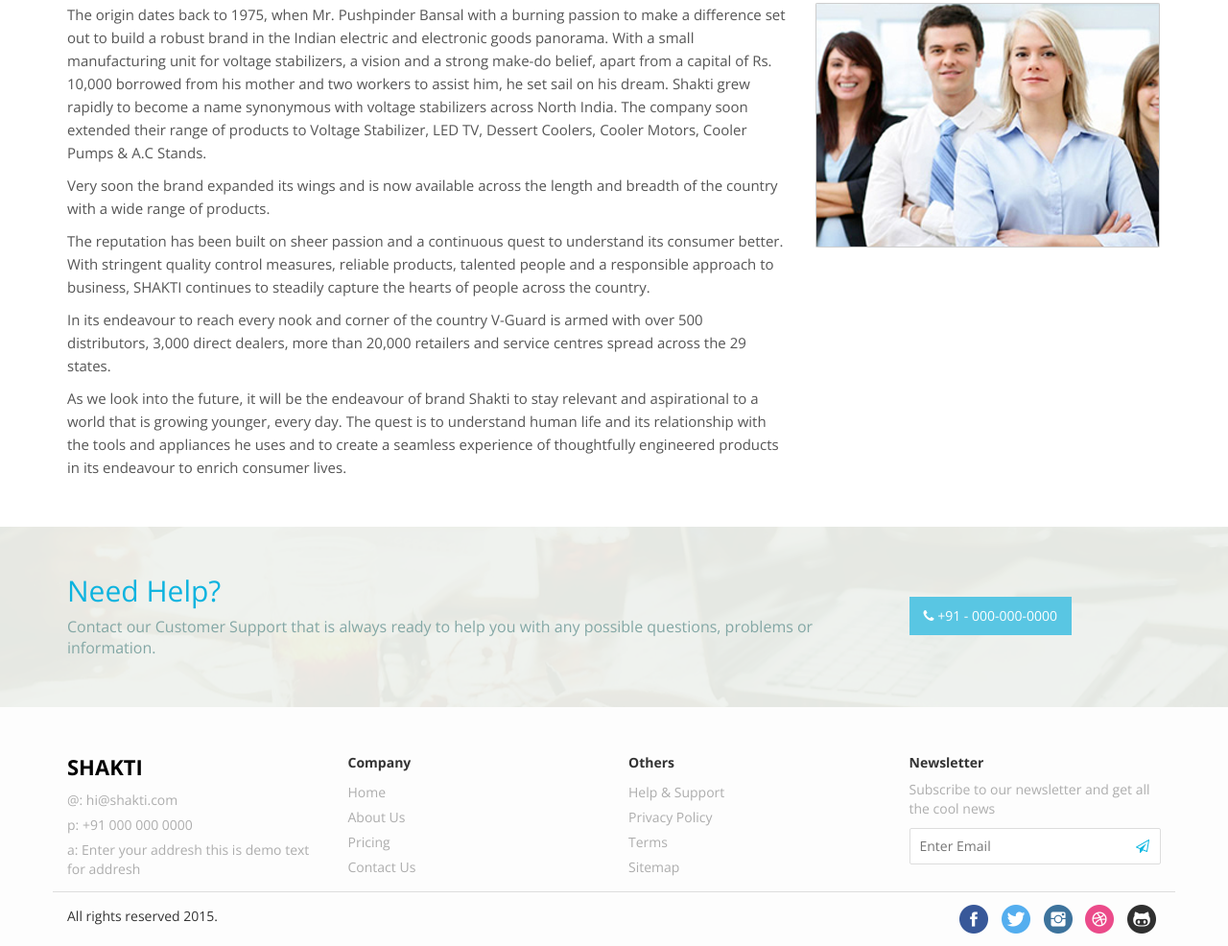
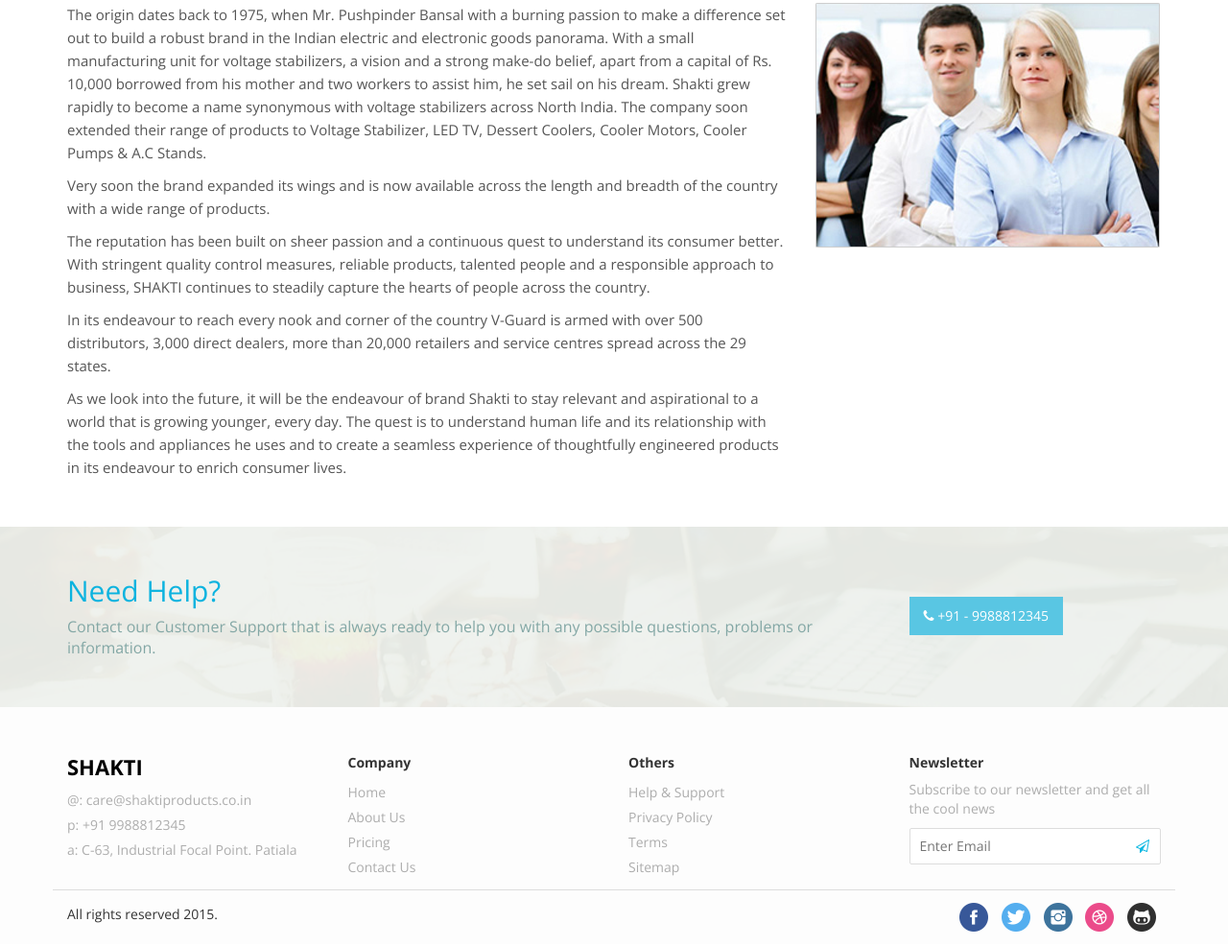
Before and after one commit to rahulmyzone/shakti.github.io, a plain HTML site: page about.html in a window 1280 px wide. Shown: the part 527-1513 px from the top of the page at 96% size. Drawn offline with nearby package versions, Linux system fonts and the light colour scheme.

Commit message:
Update about.html

```diff
--- a/about.html
+++ b/about.html
@@ -33,8 +33,8 @@
         </div>
         <div class="col-sm-5">
           <ul class="list-inline navbar-right">
-            <li><a href="#"><i class="fa fa-phone" aria-hidden="true"></i> +91-000-0000-000</a></li>
-            <li><a href="#"><i class="fa fa-envelope-o" aria-hidden="true"></i> info@business.com</a></li>
+            <li><a href="#"><i class="fa fa-phone" aria-hidden="true"></i> +91-9988812345</a></li>
+            <li><a href="#"><i class="fa fa-envelope-o" aria-hidden="true"></i> care@shaktiproducts.co.in</a></li>
           </ul>
         </div>
       </div>
@@ -104,7 +104,7 @@
 problems or information.</p>
   </div>
   <div class="col-sm-3">
-  <span class="call-btn"><i class="fa fa-phone" aria-hidden="true"></i>  +91 - 000-000-0000 </span>
+  <span class="call-btn"><i class="fa fa-phone" aria-hidden="true"></i>  +91 - 9988812345 </span>
   </div>
   </div>
   </div>
@@ -116,9 +116,9 @@ problems or information.</p>
 <div class="col-sm-3">
 <h4 class="text-uppercase">Shakti</h4>
 <ul class="list-unstyled">
-<li>@: hi@shakti.com</li>
-<li>p: +91 000 000 0000</li>
-<li>a: Enter your addresh this is demo text for addresh</li>
+<li>@: care@shaktiproducts.co.in</li>
+<li>p: +91 9988812345</li>
+<li>a: C-63, Industrial Focal Point. Patiala</li>
 </ul>
 
 </div>
```
